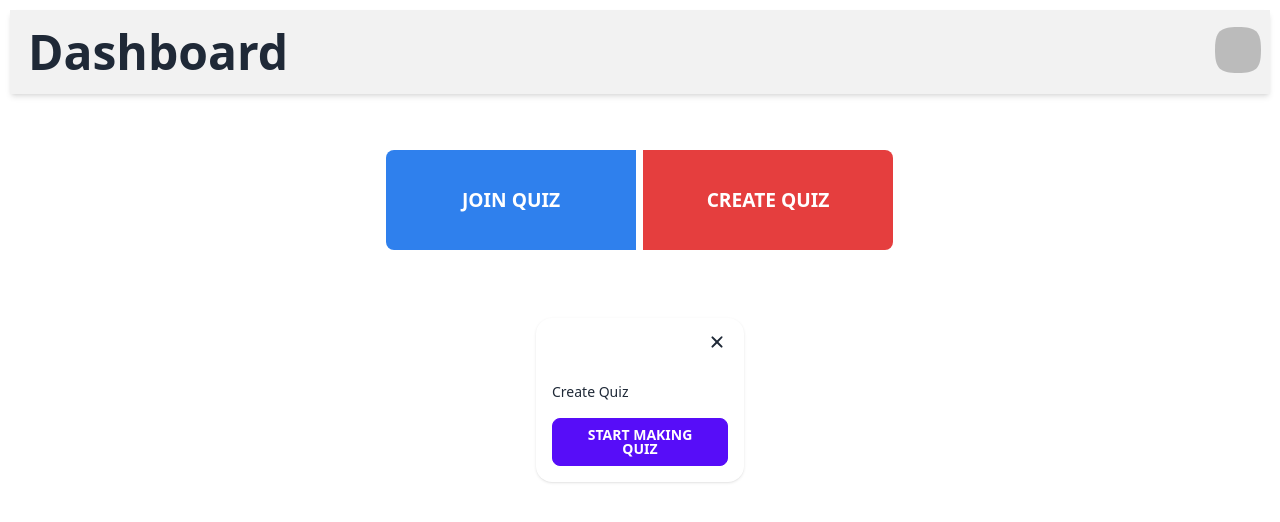
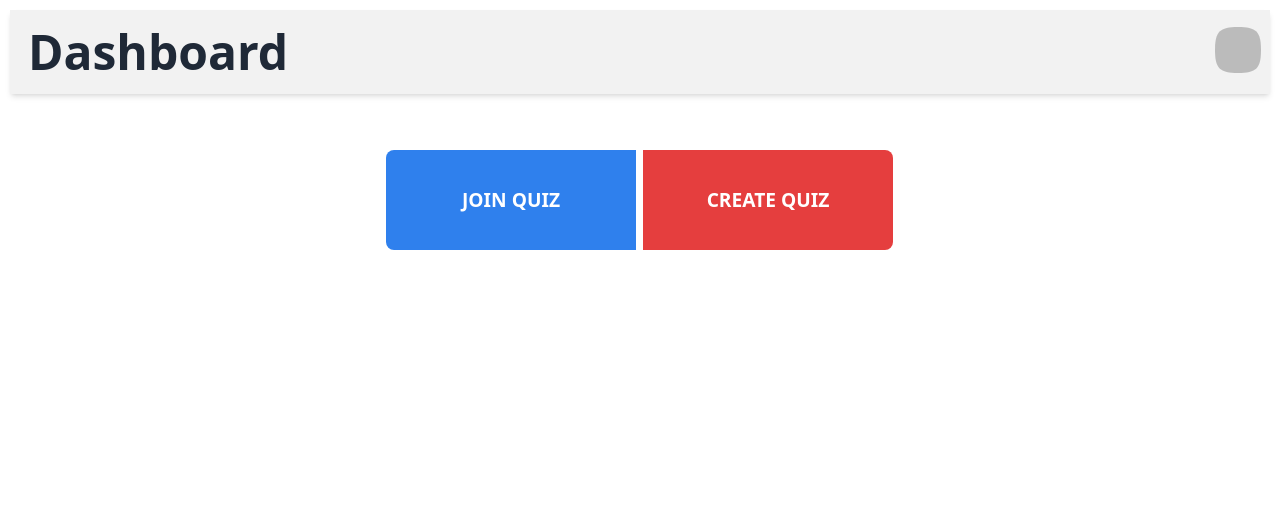
Before and after one commit to JeelRajodiya/brain-blitz, a Next.js app: page /Dashboard in a window 1280 px wide. Shown: the top 522 px of the page. Built offline with nearby package versions, Linux system fonts and the light colour scheme; no server answers; sample sign-in values are in the browser's storage.

Commit message:
turned it off by default

```diff
--- a/pages/Dashboard.tsx
+++ b/pages/Dashboard.tsx
@@ -3,7 +3,7 @@ import { useRouter } from "next/router";
 import { useState } from "react";
 
 function QuizForm() {
-    const [showForm, setShowForm] = useState(true);
+    const [showForm, setShowForm] = useState(false);
 
     const toggleForm = () => {
         setShowForm(!showForm);
```
